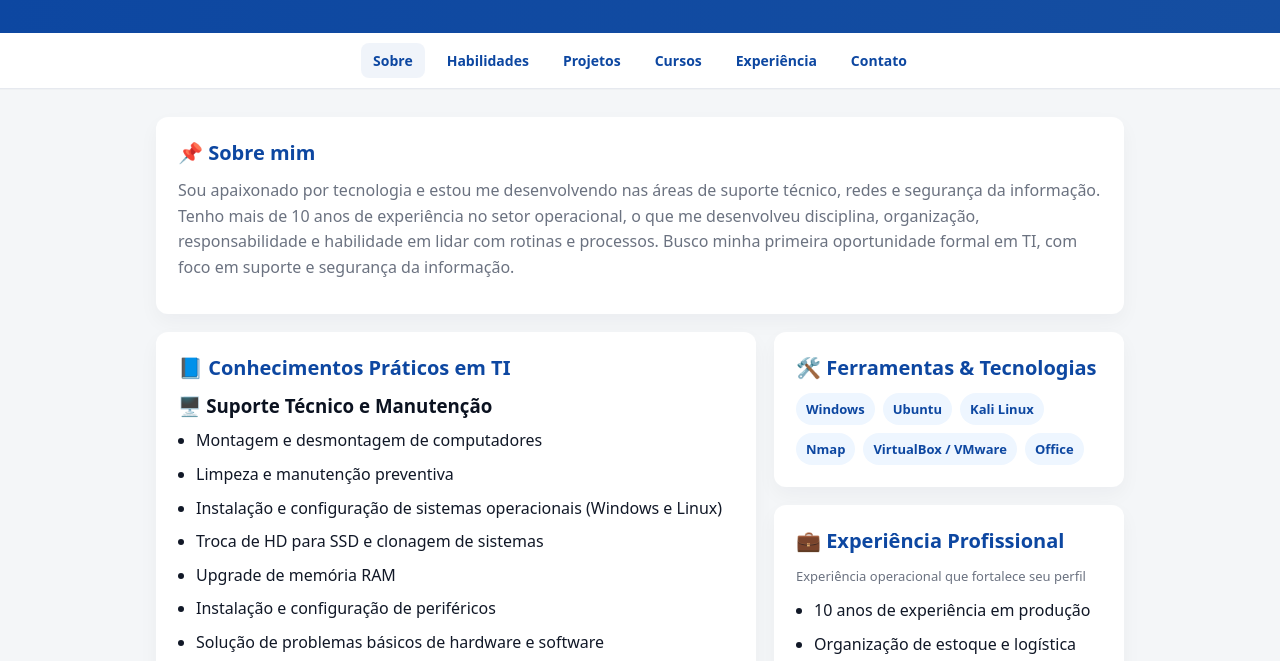
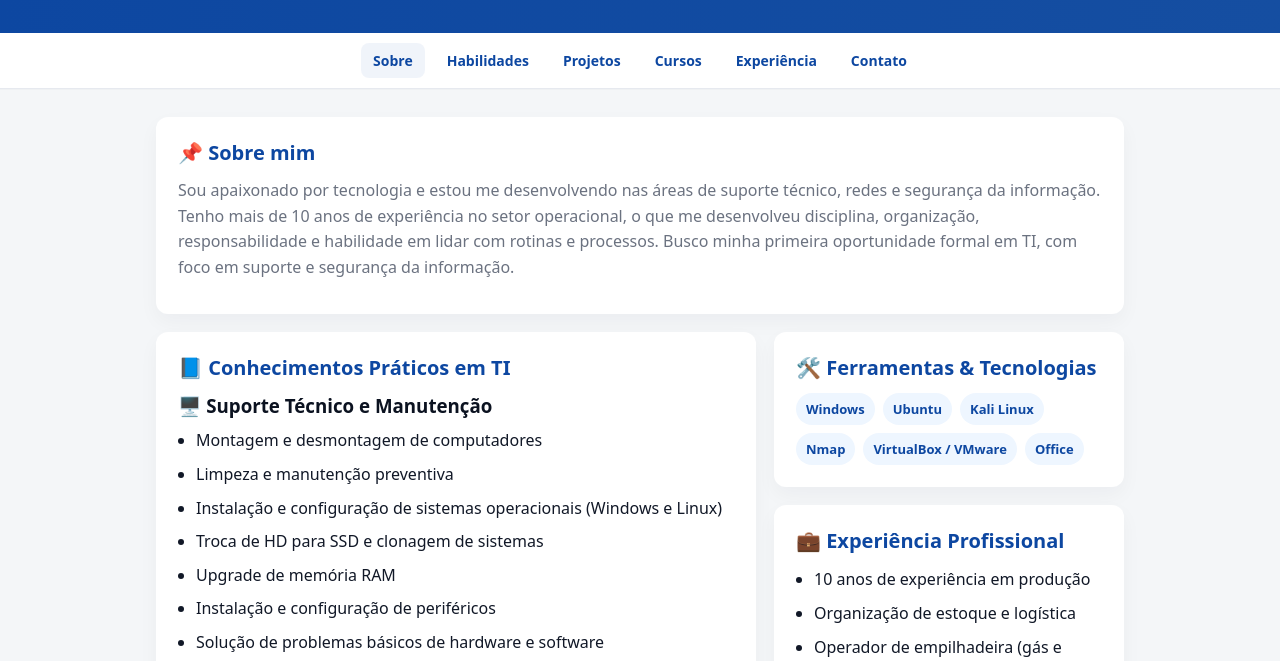
Before and after one commit to fabiorss36-glitch/Portfolio---Fabio, a plain HTML site: page index.html in a window 1280 px wide. Shown: the part 105-766 px from the top of the page. Drawn offline with Linux system fonts and the light colour scheme.

Commit message:
Update index.html

```diff
--- a/index.html
+++ b/index.html
@@ -206,7 +206,7 @@
 
       <section id="experiencia" class="card">
         <h2 class="section-title">💼 Experiência Profissional</h2>
-        <p class="small">Experiência operacional que fortalece seu perfil</p>
+        <p class="small"></p>
         <ul class="list">
           <li>10 anos de experiência em produção</li>
           <li>Organização de estoque e logística</li>
```
